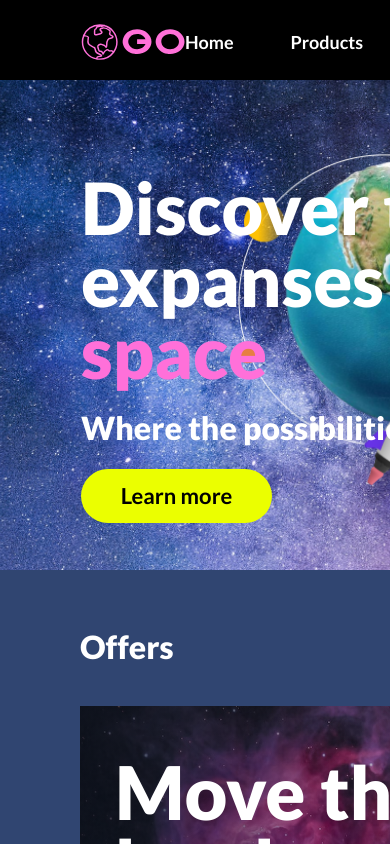
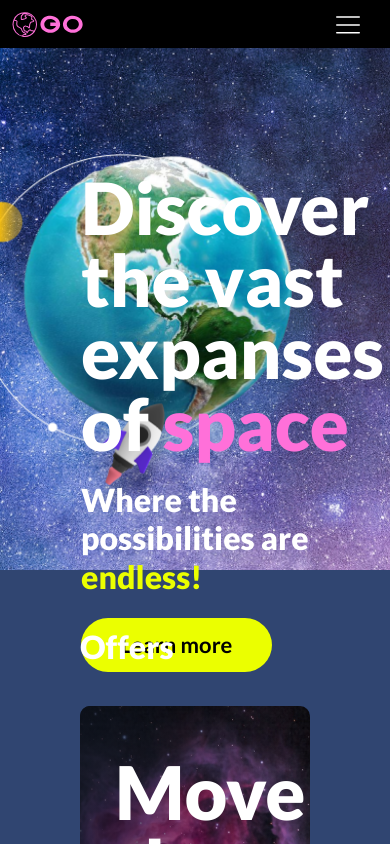
Before and after one commit to PetrBukov/test-softswiss, a React (Create React App) app: page / in a window 390 px wide. Built offline with nearby package versions, Linux system fonts and the light colour scheme.

Commit message:
feat: add adaptive styles for header

```diff
--- a/src/App.scss
+++ b/src/App.scss
@@ -1,11 +1,33 @@
 :root {
-  --header-height: 80px;
-
   --true-black: #000000;
   --true-white: #ffffff;
   --barbie-pink: #ff70d9;
   --acid-yellow: #ebff00;
   --space-blue: #304571;
+
+  --desktop-width: 1248px;
+  --tablet-width: 768px;
+  --mobile-width: 360px;
+
+  --max-content-width: var(--desktop-width);
+}
+
+@media (min-width: var(--desktop-width)) {
+  :root {
+    --max-content-width: var(--desktop-width);
+  }
+}
+
+@media (min-width: var(--tablet-width)) {
+  :root {
+    --max-content-width: var(--tablet-width);
+  }
+}
+
+@media (min-width: var(--mobile-width)) {
+  :root {
+    --max-content-width: var(--mobile-width);
+  }
 }
 
 *,
@@ -34,7 +56,7 @@ body {
   padding: 58px 80px 60px 80px;
   margin: 0 auto;
   width: 100%;
-  max-width: 1248px;
+  max-width: var(--max-content-width);
 }
 
 h2 {
--- a/src/components/Banner/Banner.scss
+++ b/src/components/Banner/Banner.scss
@@ -8,7 +8,7 @@
 
   &__inner {
     width: 100%;
-    max-width: 1248px;
+    max-width: var(--max-content-width);
     padding-top: 171px;
     padding-left: 81px;
     box-sizing: border-box;
--- a/src/components/Header/Header.js
+++ b/src/components/Header/Header.js
@@ -1,14 +1,30 @@
+import { useState } from "react";
+
 import logo from "../../assets/logo.svg";
+import menu from "../../assets/menu.svg";
+import close from "../../assets/close.svg";
 import cart from "../../assets/cart.svg";
 import "./Header.scss";
 
 export const Header = () => {
+  const [isMenuOpen, setIsMenuOpen] = useState(false);
+
+  console.log("isMenuOpen", isMenuOpen);
+
   return (
     <header className="header">
       <div className="header__inner">
         <a href="/" className="header__logo">
           <img src={logo} alt="logo" />
         </a>
+        <button
+          className={`header__menu-button header__menu-button--${
+            isMenuOpen ? "opened" : "closed"
+          }`}
+          onClick={() => setIsMenuOpen(!isMenuOpen)}
+        >
+          <img src={isMenuOpen ? close : menu} alt="logo" />
+        </button>
         <nav className="header__menu">
           <ul className="header__menu-list">
             <li className="header__menu-list-item">
--- a/src/components/Header/Header.scss
+++ b/src/components/Header/Header.scss
@@ -9,8 +9,12 @@
   justify-content: center;
   width: 100%;
 
-  height: var(--header-height);
+  height: 80px;
   background-color: var(--true-black);
+
+  &__menu-button {
+    display: none;
+  }
 
   &__inner {
     display: grid;
@@ -18,7 +22,7 @@
     grid-auto-flow: column;
 
     width: 100%;
-    max-width: 1248px;
+    max-width: var(--max-content-width);
     box-sizing: border-box;
 
     padding: 24px 91px 0px 81px;
@@ -52,3 +56,98 @@
     }
   }
 }
+
+@media screen and (max-width: 1248px) {
+  .header {
+    &__inner {
+      padding: 28px 50px 0px 30px;
+    }
+
+    &__logo {
+      img {
+        width: 71px;
+      }
+    }
+
+    &__menu-list {
+      width: 250px;
+      padding-top: 0;
+    }
+
+    &__menu-list-item:last-of-type {
+      margin-top: 3px;
+    }
+  }
+}
+
+@media screen and (max-width: 768px) {
+  .header {
+    height: 48px;
+
+    &__inner {
+      padding: 12px 20px 0px 12px;
+    }
+
+    &__menu-button {
+      display: block;
+      position: absolute;
+      top: 5px;
+      right: 20px;
+      background-color: transparent;
+      border: none;
+      cursor: pointer;
+
+      span {
+        display: block;
+        width: 24px;
+        height: 2px;
+        background-color: var(--true-white);
+        margin: 4px 0;
+      }
+    }
+
+    &__logo {
+      img {
+        width: 71px;
+      }
+    }
+
+    &__menu {
+      position: absolute;
+      top: 48px;
+      right: 0;
+      background-color: var(--true-black);
+      width: 100%;
+      transition: max-height 0.3s ease;
+    }
+
+    &__menu-list {
+      padding: 0;
+      margin: 0;
+      width: 100%;
+
+      display: flex;
+      flex-direction: column;
+      align-items: end;
+      gap: 24px;
+
+      padding-top: 12px;
+      padding-bottom: 12px;
+      padding-right: 27px;
+    }
+
+    &__menu {
+      overflow: hidden;
+    }
+
+    &__menu-button {
+      &--closed ~ .header__menu {
+        max-height: 0px;
+      }
+
+      &--opened ~ .header__menu {
+        max-height: 150px;
+      }
+    }
+  }
+}
--- a/src/components/OffersList/OffersList.scss
+++ b/src/components/OffersList/OffersList.scss
@@ -18,6 +18,8 @@
 .offer {
   position: relative;
   padding: 49px 0 0 35px;
+  border-radius: 10px;
+  overflow: hidden;
 
   color: var(--true-white);
 
```
Also changed, not shown: src/assets/close.svg (added), src/assets/menu.svg (added).
